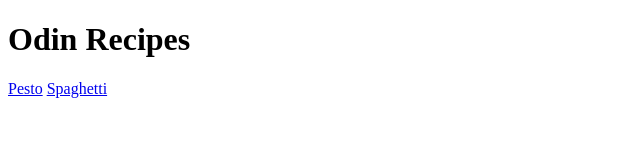
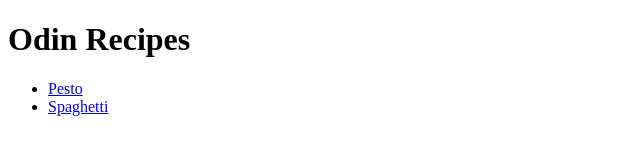
Before and after one commit to Cortalyx/odin-recipes, a plain HTML site: page index.html in a window 1280 px wide. Shown: the whole page, without its empty margins (0-640 px from the left). Drawn offline with Linux system fonts and the light colour scheme.

Commit message:
Refactor: Display recipe links as a list on index page

```diff
--- a/index.html
+++ b/index.html
@@ -6,7 +6,9 @@
     </head>
      <body>
         <h1>Odin Recipes</h1>
-        <a href="recipes/pesto.html">Pesto</a>
-        <a href="recipes/spaghetti.html">Spaghetti</a>
+            <ul>
+                <li><a href="recipes/pesto.html">Pesto</a></li>
+                <li><a href="recipes/spaghetti.html">Spaghetti</a></li>
+            </ul>
     </body>
 </html>
```
